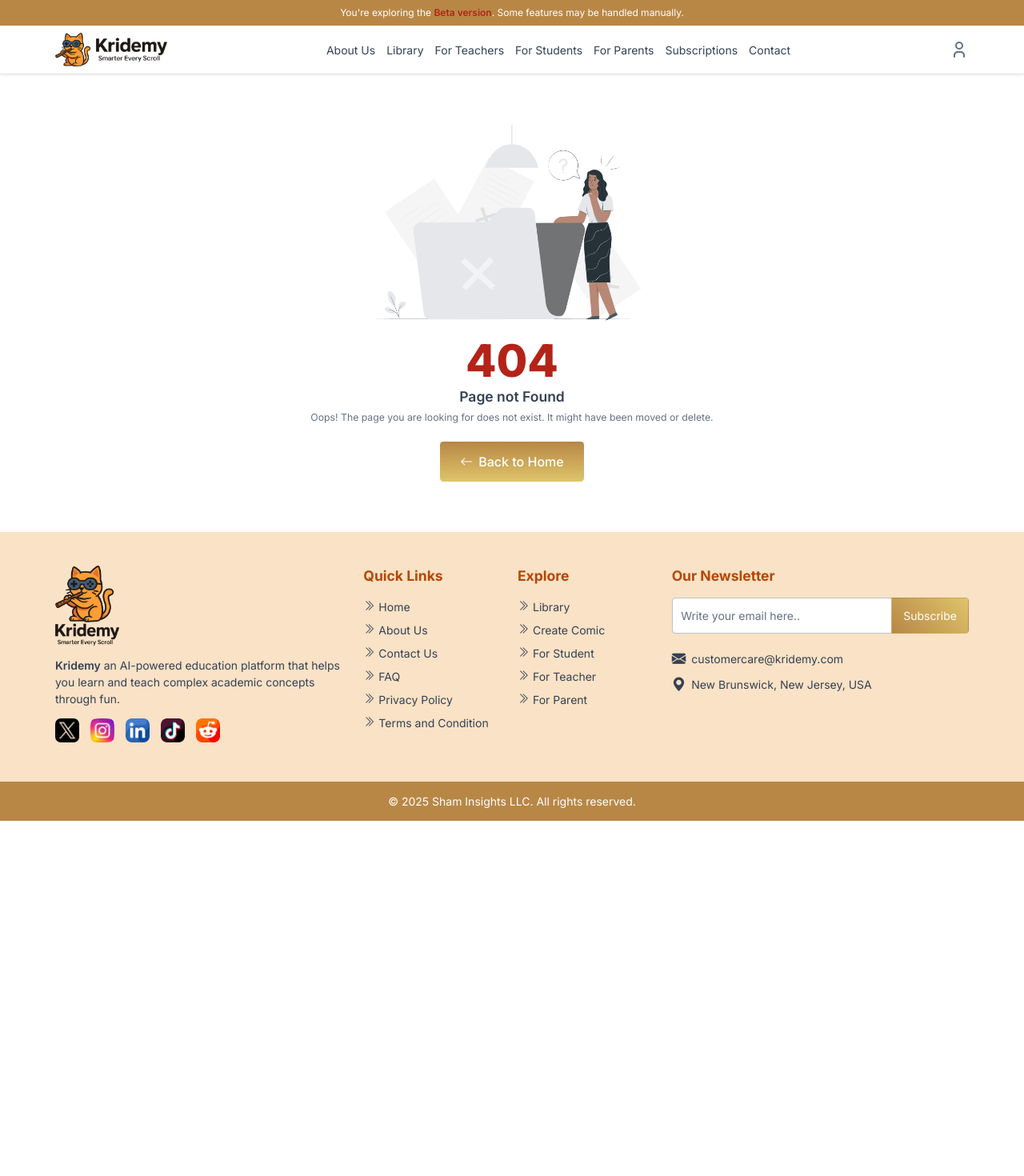
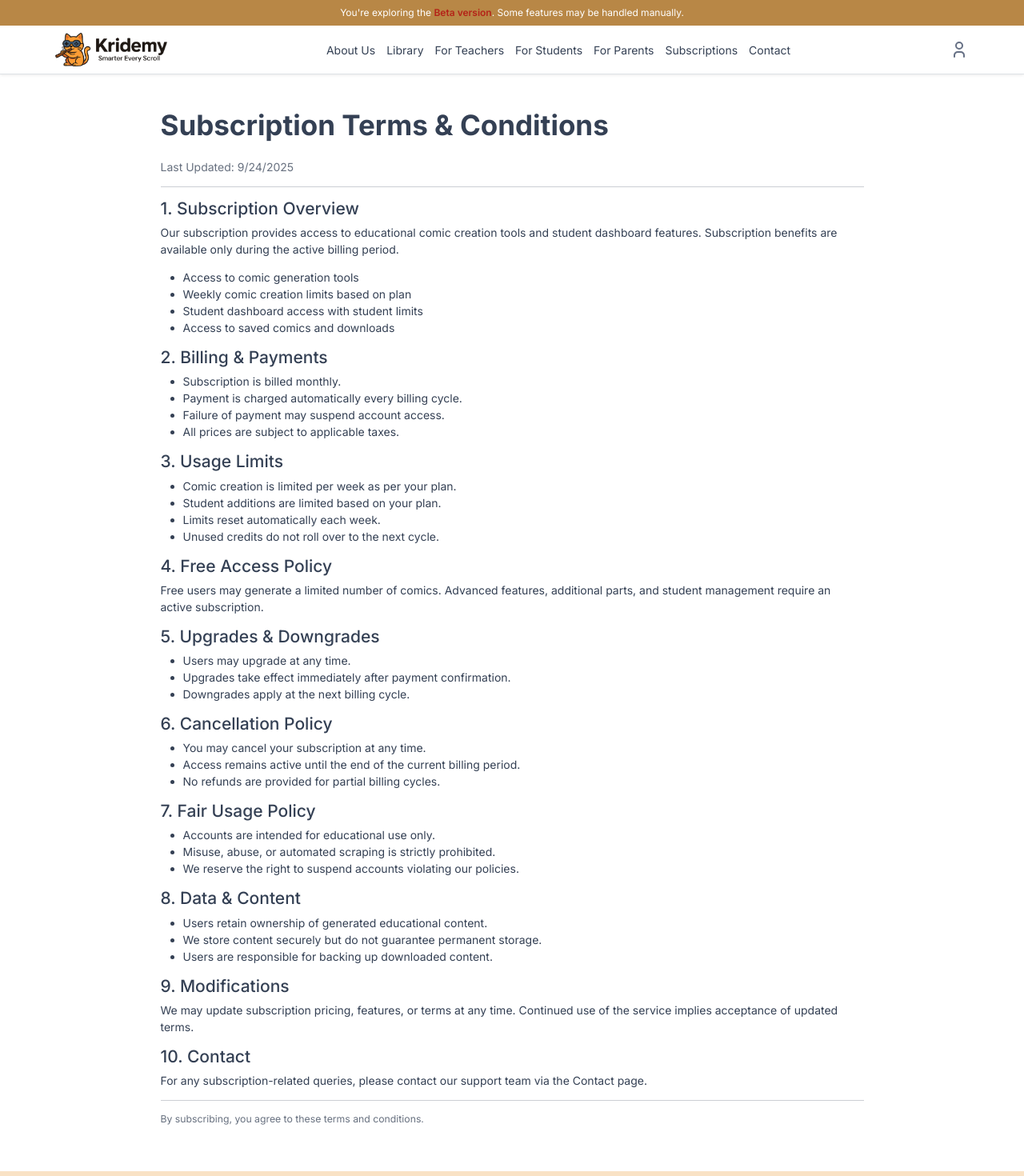
Before and after one commit to spchaudhari17/comics_frontend, a React (Create React App) app: page /subscription-rules in a window 1280 px wide. Shown: the top 1470 px of the page at 80% size. Before the commit the page ends 1026 px from the top, so only its background shows below. Built offline with nearby package versions, Linux system fonts and the light colour scheme.

Commit message:
adding the pages

```diff
--- a/src/API/index.js
+++ b/src/API/index.js
@@ -2,9 +2,9 @@ import axios from "axios";
 
 
 const API = axios.create({
-  // baseURL: "http://localhost:5000/api", // local server
+  baseURL: "http://localhost:5000/api", // local server
   // baseURL: "http://13.60.35.222:5000/api", // IP server
-  baseURL: "http://13.51.85.89:5000/api", // IP server
+  // baseURL: "http://13.51.85.89:5000/api", // IP server
   // baseURL: "https://api.kridemy.com/api", // production server
 });
 
--- a/src/App.jsx
+++ b/src/App.jsx
@@ -49,6 +49,7 @@ import AdUnitManager from "./pages/admin/AdUnitManager";
 import SubscriptionPlans from "./pages/subscriptions/SubscriptionPlans";
 import SubscriptionSuccess from "./pages/subscriptions/SubscriptionSuccess";
 import MyAccount from "./pages/MyAccount/MyAccount";
+import SubscriptionRules from "./pages/subscriptions/SubscriptionRules";
 
 
 function App() {
@@ -105,6 +106,7 @@ function App() {
             <Route path="/subscriptions-plan" element={<SubscriptionPlans />} />
             <Route path="/success" element={<SubscriptionSuccess />} />
             <Route path="/my-account" element={<MyAccount />} />
+            <Route path="/subscription-rules" element={<SubscriptionRules />} />
 
             {/* protected routes  */}
 
--- a/src/pages/ComicGenerator/ComicGenerator.jsx
+++ b/src/pages/ComicGenerator/ComicGenerator.jsx
@@ -55,6 +55,14 @@ export const ComicGenerator = () => {
 
   const [subscription, setSubscription] = useState(null);
   const [subLoading, setSubLoading] = useState(true);
+
+  const subscriptionType = subscription?.subscriptionType || "FREE";
+
+  const isDashboardOnly = subscriptionType === "DASHBOARD";
+  const isFreeUser = subscriptionType === "FREE";
+  const isBundle = subscriptionType === "bundle";
+  const isUnlimited = subscriptionType === "UNLIMITED";
+
 
 
   // business state
@@ -702,24 +710,11 @@ export const ComicGenerator = () => {
     );
   }
 
-  if (!subscription?.hasSubscription) {
-    return (
-      <div className="container py-5 text-center">
-        <h3>🚫 Subscription Required</h3>
-        <p className="text-muted">
-          You need an active subscription to create comics.
-        </p>
-
-        <Button onClick={() => navigate("/subscriptions-plan")}>
-          View Subscription Plans
-        </Button>
-      </div>
-    );
-  }
-
-const isWeeklyLimitReached =
-  subscription.comicsPerWeek > 0 &&
-  subscription.comicsLeft === 0;
+
+
+  const isWeeklyLimitReached =
+    subscription.comicsPerWeek > 0 &&
+    subscription.comicsLeft === 0;
 
 
   return (
@@ -899,12 +894,17 @@ const isWeeklyLimitReached =
                     disabled={
                       !isStep0Valid ||
                       loadingPrompt ||
-                      isWeeklyLimitReached
+                      isWeeklyLimitReached ||
+                      isDashboardOnly
                     }
+
                   >
-                    {isWeeklyLimitReached
-                      ? "Weekly Limit Reached"
-                      : "Convert to Prompt"}
+                    {isDashboardOnly
+                      ? "Upgrade to Bundle to Create Comics"
+                      : isWeeklyLimitReached
+                        ? "Weekly Limit Reached"
+                        : "Convert to Prompt"}
+
                   </Button>
 
                 </div>
@@ -1026,22 +1026,60 @@ const isWeeklyLimitReached =
                 ) : (
                   <div className="d-flex flex-column gap-3">
                     {parts.map((p) => {
-                      const isDone = completedParts.includes(p.comicId);
+
+                      const isLocked =
+                        isFreeUser && p.part > 1;
+
+                      const isDone =
+                        completedParts.includes(p.comicId);
 
                       return (
-                        <div key={p.part} className="p-3 border rounded bg-light">
+                        <div key={p.part} className="p-3 border rounded bg-light position-relative">
+
+                          {/* 🔒 Lock Overlay */}
+                          {isLocked && (
+                            <div
+                              className="position-absolute top-0 start-0 w-100 h-100 d-flex align-items-center justify-content-center"
+                              style={{
+                                background: "rgba(255,255,255,0.85)",
+                                backdropFilter: "blur(4px)",
+                                zIndex: 5,
+                                borderRadius: "8px"
+                              }}
+                            >
+                              <div className="text-center">
+                                <h6 className="mb-2">🔒 Unlock Full Series</h6>
+                                <Button
+                                  variant="warning"
+                                  size="sm"
+                                  onClick={() => navigate("/subscriptions-plan")}
+                                >
+                                  Upgrade to Bundle
+                                </Button>
+                              </div>
+                            </div>
+                          )}
+
                           <h5>
                             Part {p.part}: {p.title}{" "}
-                            {isDone && <span className="badge bg-success">Done</span>}
+                            {isDone && (
+                              <span className="badge bg-success">Done</span>
+                            )}
                           </h5>
-                          {/* <p><strong>Key Terms:</strong> {p.keyTerms.join(", ")}</p> */}
+
                           <p>
                             <strong>Key Terms:</strong>{" "}
-                            {Array.isArray(p.keyTerms) ? p.keyTerms.join(", ") : "N/A"}
+                            {Array.isArray(p.keyTerms)
+                              ? p.keyTerms.join(", ")
+                              : "N/A"}
                           </p>
-                          <p><strong>From:</strong> {p.start} → {p.end}</p>
-
-                          {!isDone && (
+
+                          <p>
+                            <strong>From:</strong> {p.start} → {p.end}
+                          </p>
+
+                          {/* 🟢 Allow only if not locked */}
+                          {!isDone && !isLocked && (
                             <Button
                               variant="primary"
                               onClick={() => loadPartData(p)}
@@ -1055,9 +1093,11 @@ const isWeeklyLimitReached =
                               Already Generated
                             </Button>
                           )}
+
                         </div>
                       );
                     })}
+
                   </div>
                 )}
 
--- a/src/pages/InstituteDashboard/InstituteDashboard.js
+++ b/src/pages/InstituteDashboard/InstituteDashboard.js
@@ -307,26 +307,31 @@ const InstituteDashboard = () => {
   }
 
 
-  if (!subscription?.hasSubscription) {
+  if (!subscription?.hasSubscription || subscription.planType === "FREE") {
     return (
       <div className="container py-5 text-center">
-        <h3>🚫 Subscription Required</h3>
+        <h3>🚫 Dashboard Access Locked</h3>
         <p className="text-muted">
-          You need an active subscription to manage students.
+          You need an active Dashboard or Bundle subscription to manage students.
         </p>
-
         <Button onClick={() => navigate("/subscriptions-plan")}>
-          View Subscription Plans
+          Upgrade Plan
         </Button>
       </div>
     );
   }
 
+
   const studentsUsed = students.length;
   const studentsLimit = subscription.studentsLimit;
 
+  const isUnlimited = subscription.planType === "UNLIMITED";
+
   const isStudentLimitReached =
-    studentsLimit > 0 && studentsUsed >= studentsLimit;
+    !isUnlimited &&
+    studentsLimit > 0 &&
+    studentsUsed >= studentsLimit;
+
 
 
 
@@ -413,7 +418,7 @@ const InstituteDashboard = () => {
                   disabled={isStudentLimitReached}
                 >
                   <i className="bi bi-upload"></i>{" "}
-                  {isStudentLimitReached ? "Limit Reached" : "Import"}
+                  {isStudentLimitReached ? "Student Limit Reached" : "Import"}
                 </Button>
 
 
--- a/src/pages/mycomics/MyComics.jsx
+++ b/src/pages/mycomics/MyComics.jsx
@@ -10,13 +10,30 @@ import { NoDataComponent } from "../../components/NoDataComponent";
 const MyComics = () => {
   const navigate = useNavigate();
   const [comics, setComics] = useState([]);
+  const [subscription, setSubscription] = useState(null);
+  const [subLoading, setSubLoading] = useState(true);
   const [loading, setLoading] = useState(false);
   const [error, setError] = useState("");
   const [search, setSearch] = useState("");
   const [currentPage, setCurrentPage] = useState(1);
   const [perPage, setPerPage] = useState(10);
 
+  // FETCH SUBSCRIPTION
+  useEffect(() => {
+    const fetchSubscription = async () => {
+      try {
+        const { data } = await API.get("/subscription/me");
+        setSubscription(data);
+      } catch {
+        setSubscription(null);
+      } finally {
+        setSubLoading(false);
+      }
+    };
+    fetchSubscription();
+  }, []);
 
+  // FETCH COMICS
   useEffect(() => {
     const fetchComics = async () => {
       try {
@@ -31,6 +48,19 @@ const MyComics = () => {
     };
     fetchComics();
   }, []);
+
+  //  PLAN FLAGS
+  const planType = subscription?.planType || "FREE";
+
+  const isFreeUser = planType === "FREE";
+  const isDashboardUser = planType === "dashboard";
+  const isBundleUser = planType === "bundle";
+  const isUnlimitedUser = planType === "unlimited";
+
+  const totalComicsCreated = comics.length;
+
+
+
 
   const handleResume = (comic) => {
     if (comic.seriesId) {
@@ -134,33 +164,59 @@ const MyComics = () => {
       ),
       minWidth: "120px",
     },
+    // {
+    //   name: "Actions",
+    //   minWidth: "150px",
+    //   cell: row => (
+    //     <div className="d-flex gap-2">
+    //       {row.comicStatus === "draft" ? (
+    //         <Button
+    //           size="sm"
+    //           variant="outline-warning"
+    //           onClick={() => handleResume(row)}
+    //         >
+    //           <i className="bi bi-pencil-square me-1"></i> Resume
+    //         </Button>
+    //       ) : (
+    //         <>
+    //           {/* <Button
+    //             size="sm"
+    //             variant="outline-primary"
+    //             onClick={() => window.open(row.pdfUrl, "_blank")}
+    //             disabled={!row.pdfUrl}
+    //           >
+    //             <i className="bi bi-filetype-pdf me-1"></i> View
+    //           </Button> */}
+    //         </>
+    //       )}
+    //     </div>
+    //   ),
+    // },
+
     {
       name: "Actions",
-      minWidth: "150px",
-      cell: row => (
-        <div className="d-flex gap-2">
-          {row.comicStatus === "draft" ? (
+      cell: (row) => {
+        if (row.comicStatus !== "draft") return null;
+
+        // ❌ Dashboard cannot resume
+        if (isDashboardUser) return null;
+
+        // 🟡 FREE USER LIMIT
+        if (isFreeUser && totalComicsCreated >= 1) {
+          return null; // hide completely
+        }
+
+        // 🟢 Bundle / Unlimited OR free with 0 comics
+        return (
           <Button
             size="sm"
             variant="outline-warning"
             onClick={() => handleResume(row)}
           >
-              <i className="bi bi-pencil-square me-1"></i> Resume
+            Resume
           </Button>
-          ) : (
-            <>
-              {/* <Button
-                size="sm"
-                variant="outline-primary"
-                onClick={() => window.open(row.pdfUrl, "_blank")}
-                disabled={!row.pdfUrl}
-              >
-                <i className="bi bi-filetype-pdf me-1"></i> View
-              </Button> */}
-            </>
-          )}
-        </div>
-      ),
+        );
+      },
     },
   ];
 
--- a/src/pages/subscriptions/SubscriptionPlans.js
+++ b/src/pages/subscriptions/SubscriptionPlans.js
@@ -202,6 +202,23 @@ const SubscriptionPlans = () => {
                     </Row>
                 </Container>
             </section>
+
+            {/* ===== Subscription Rules Link ===== */}
+            <section className="py-4 bg-light">
+                <Container className="text-center">
+                    <p className="mb-2 text-muted">
+                        By purchasing a subscription, you agree to our subscription terms and conditions.
+                    </p>
+                    <Button
+                        variant="outline-dark"
+                        size="sm"
+                        onClick={() => navigate("/subscription-rules")}
+                    >
+                        View Subscription Rules
+                    </Button>
+                </Container>
+            </section>
+
         </>
     );
 };
--- /dev/null
+++ b/src/pages/subscriptions/SubscriptionRules.jsx
@@ -0,0 +1,100 @@
+import React from "react";
+import { Container } from "react-bootstrap";
+
+const SubscriptionRules = () => {
+  return (
+    <Container className="py-5" style={{ maxWidth: "900px" }}>
+      <h1 className="mb-4 fw-bold">Subscription Terms & Conditions</h1>
+
+      <p className="text-muted">
+        Last Updated: {new Date().toLocaleDateString()}
+      </p>
+
+      <hr />
+
+      <h4>1. Subscription Overview</h4>
+      <p>
+        Our subscription provides access to educational comic creation tools
+        and student dashboard features. Subscription benefits are available
+        only during the active billing period.
+      </p>
+
+      <ul>
+        <li>Access to comic generation tools</li>
+        <li>Weekly comic creation limits based on plan</li>
+        <li>Student dashboard access with student limits</li>
+        <li>Access to saved comics and downloads</li>
+      </ul>
+
+      <h4>2. Billing & Payments</h4>
+      <ul>
+        <li>Subscription is billed monthly.</li>
+        <li>Payment is charged automatically every billing cycle.</li>
+        <li>Failure of payment may suspend account access.</li>
+        <li>All prices are subject to applicable taxes.</li>
+      </ul>
+
+      <h4>3. Usage Limits</h4>
+      <ul>
+        <li>Comic creation is limited per week as per your plan.</li>
+        <li>Student additions are limited based on your plan.</li>
+        <li>Limits reset automatically each week.</li>
+        <li>Unused credits do not roll over to the next cycle.</li>
+      </ul>
+
+      <h4>4. Free Access Policy</h4>
+      <p>
+        Free users may generate a limited number of comics. Advanced features,
+        additional parts, and student management require an active subscription.
+      </p>
+
+      <h4>5. Upgrades & Downgrades</h4>
+      <ul>
+        <li>Users may upgrade at any time.</li>
+        <li>Upgrades take effect immediately after payment confirmation.</li>
+        <li>Downgrades apply at the next billing cycle.</li>
+      </ul>
+
+      <h4>6. Cancellation Policy</h4>
+      <ul>
+        <li>You may cancel your subscription at any time.</li>
+        <li>Access remains active until the end of the current billing period.</li>
+        <li>No refunds are provided for partial billing cycles.</li>
+      </ul>
+
+      <h4>7. Fair Usage Policy</h4>
+      <ul>
+        <li>Accounts are intended for educational use only.</li>
+        <li>Misuse, abuse, or automated scraping is strictly prohibited.</li>
+        <li>We reserve the right to suspend accounts violating our policies.</li>
+      </ul>
+
+      <h4>8. Data & Content</h4>
+      <ul>
+        <li>Users retain ownership of generated educational content.</li>
+        <li>We store content securely but do not guarantee permanent storage.</li>
+        <li>Users are responsible for backing up downloaded content.</li>
+      </ul>
+
+      <h4>9. Modifications</h4>
+      <p>
+        We may update subscription pricing, features, or terms at any time.
+        Continued use of the service implies acceptance of updated terms.
+      </p>
+
+      <h4>10. Contact</h4>
+      <p>
+        For any subscription-related queries, please contact our support team
+        via the Contact page.
+      </p>
+
+      <hr />
+
+      <p className="text-muted small">
+        By subscribing, you agree to these terms and conditions.
+      </p>
+    </Container>
+  );
+};
+
+export default SubscriptionRules;
--- a/src/pages/subscriptions/SubscriptionSuccess.jsx
+++ b/src/pages/subscriptions/SubscriptionSuccess.jsx
@@ -1,77 +1,38 @@
-// import React, { useEffect } from "react";
-// import { useSearchParams, useNavigate } from "react-router-dom";
-// import API from "../../API";
-
-// const SubscriptionSuccess = () => {
-//     const [params] = useSearchParams();
-//     const navigate = useNavigate();
-
-//     const sessionId = params.get("session_id");
-
-//     useEffect(() => {
-//         if (!sessionId) return;
-
-//         const createSubscription = async () => {
-//             try {
-//                 await API.post("/user/createSubscription", {
-//                     sessionId,
-//                     // backend Stripe se planType verify kar lega,
-//                     // but tum optional bhej sakte ho
-//                     planType: "bundle",
-//                 });
-
-//                 navigate("/create-comic"); // ya /profile
-//             } catch (err) {
-//                 console.error(err);
-//                 alert("Subscription creation failed");
-//             }
-//         };
-
-//         createSubscription();
-//     }, [sessionId, navigate]);
-
-//     return (
-//         <div className="text-center py-5">
-//             <h3>Payment successful 🎉</h3>
-//             <p>Setting up your subscription...</p>
-//         </div>
-//     );
-// };
-
-// export default SubscriptionSuccess;
-
-
-
-
-import React, { useEffect, useState } from "react";
+import React, { useEffect } from "react";
 import { useNavigate } from "react-router-dom";
 import API from "../../API";
 
 const SubscriptionSuccess = () => {
     const navigate = useNavigate();
-    const [tries, setTries] = useState(0);
 
     useEffect(() => {
-        const checkSubscription = async () => {
+        let attempts = 0;
+
+        const interval = setInterval(async () => {
             try {
-                await API.get("/subscription/active");
+                const res = await API.get("/subscription/me");
 
-                // ✅ Webhook ne DB update kar diya
-                navigate("/my-account?tab=subscription");
+                if (res.data.hasSubscription) {
+                    clearInterval(interval);
+                    navigate("/my-account?tab=subscription");
+                }
+
             } catch (err) {
-                // Webhook thoda late ho sakta hai
-                if (tries < 5) {
-                    setTimeout(() => {
-                        setTries((prev) => prev + 1);
-                    }, 2000);
-                } else {
-                    alert("Subscription setup is taking longer than expected.");
-                }
+                console.error("Waiting for subscription setup...");
             }
-        };
 
-        checkSubscription();
-    }, [tries, navigate]);
+            attempts++;
+
+            if (attempts >= 15) {
+                clearInterval(interval);
+                alert("Subscription setup is taking longer than expected. Please refresh your account page.");
+            }
+
+        }, 2000);
+
+        return () => clearInterval(interval);
+
+    }, [navigate]);
 
     return (
         <div className="text-center py-5">
```
Also changed, not shown: src/pages/MyAccount/MySubscription.jsx (+70 -54 lines). Lines whose indentation alone changed are shown as unchanged.
